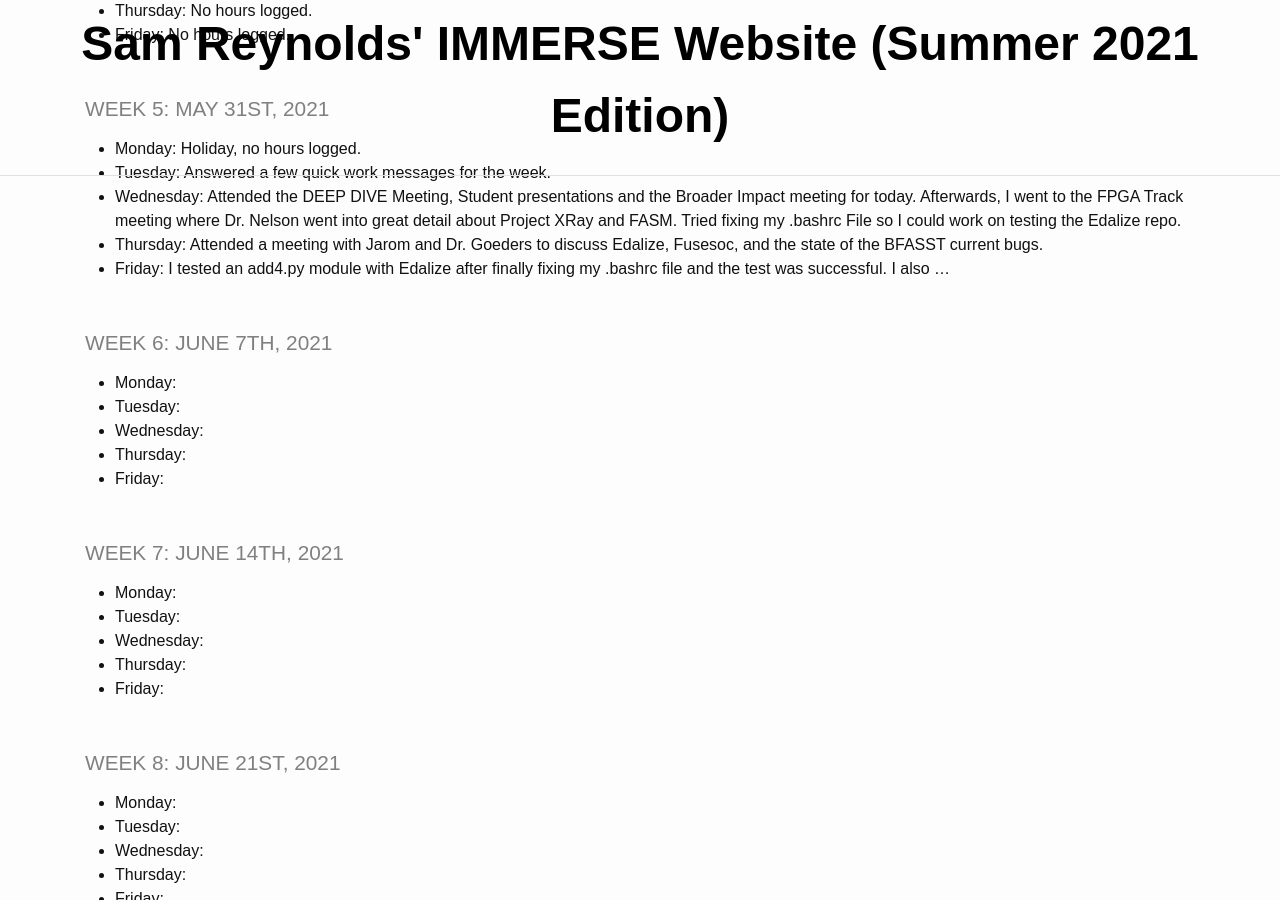
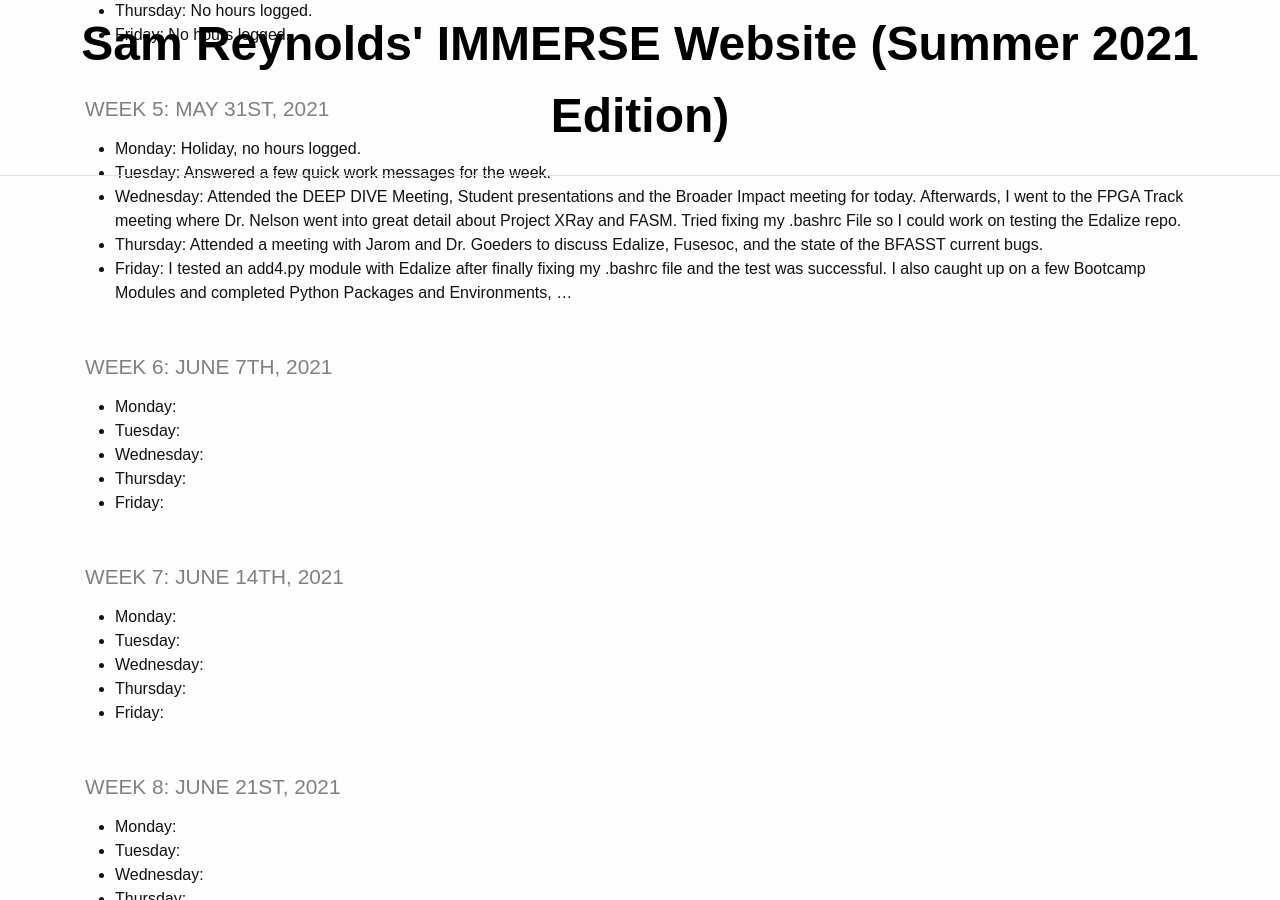
Before and after one commit to TheDHCreator/thedhcreator.github.io, a Jekyll site: the page built from _pages/log.md, in a window 1280 px wide and 900 px high, scrolled down 1805 px. Built offline with Jekyll 4.4.1, drawn with Linux system fonts in a browser that asks for light colours.

Commit message:
second update of Friday the 4th

```diff
--- a/_pages/log.md
+++ b/_pages/log.md
@@ -53,7 +53,7 @@ title: IMMERSE Log
 * **Tuesday**: Answered a few quick work messages for the week.
 * **Wednesday**: Attended the DEEP DIVE Meeting, Student presentations and the Broader Impact meeting for today. Afterwards, I went to the FPGA Track meeting where Dr. Nelson went into great detail about Project XRay and FASM. Tried fixing my .bashrc File so I could work on testing the Edalize repo.
 * **Thursday**: Attended a meeting with Jarom and Dr. Goeders to discuss Edalize, Fusesoc, and the state of the BFASST current bugs.
-* **Friday**: I tested an add4.py module with Edalize after finally fixing my .bashrc file and the test was successful. I also ...
+* **Friday**: I tested an add4.py module with Edalize after finally fixing my .bashrc file and the test was successful. I also caught up on a few Bootcamp Modules and completed Python Packages and Environments, ...
 
 ### Week 6: June 7th, 2021
 
```
